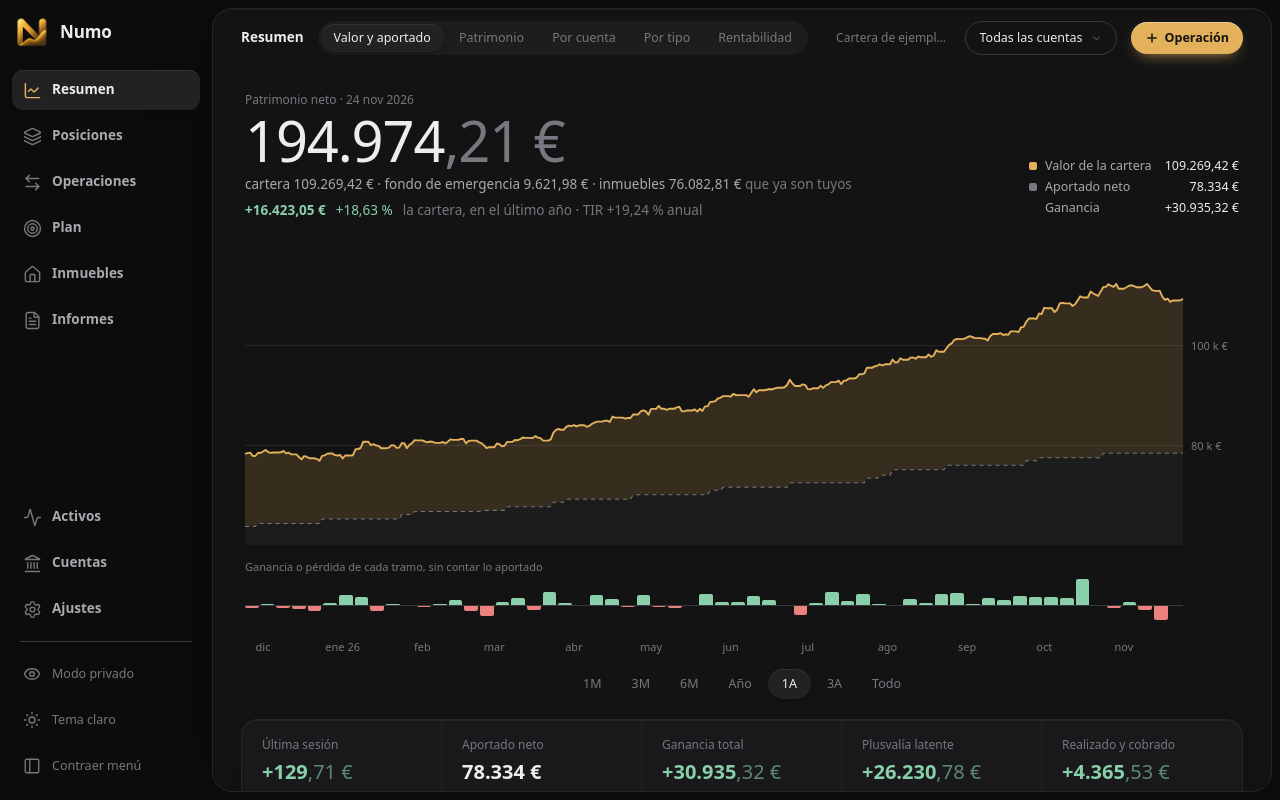
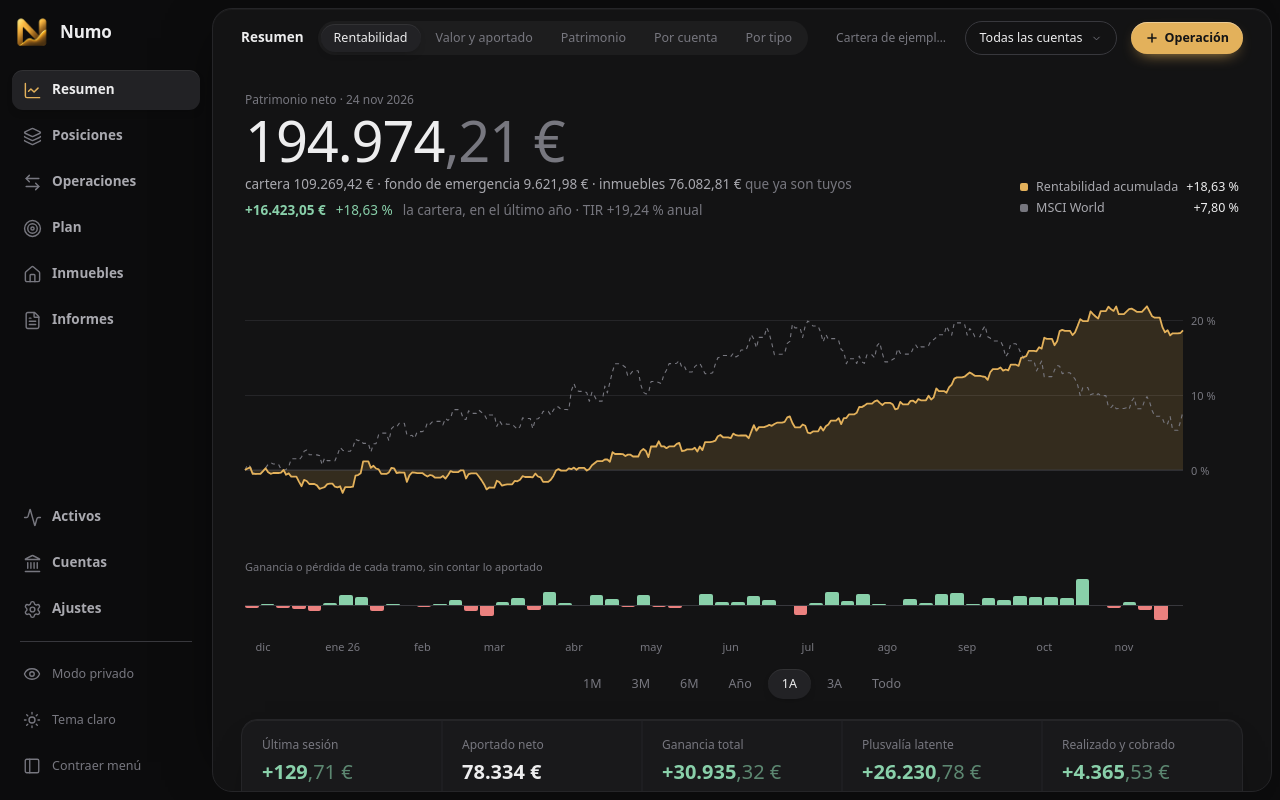
Before and after one commit to Nyhz/numo-desktop, a React (Vite) app: page /#/ in a window 1280 px wide. Built offline with nearby package versions, Linux system fonts and the light colour scheme.

Commit message:
Resumen: el gráfico abre en Rentabilidad
La pestaña «Rentabilidad» pasa a ser la primera y la que se ve al entrar.

```diff
--- a/src/pages/Resumen.tsx
+++ b/src/pages/Resumen.tsx
@@ -78,7 +78,7 @@ export function Resumen() {
   const range = useApp((s) => s.range);
   const hidden = usePrivate();
   const [, go] = useLocation();
-  const [picked, setMode] = useState<Mode>("valor");
+  const [picked, setMode] = useState<Mode>("rent");
   const [group, setGroup] = useState<Group>("Tipo");
   const [hover, setHover] = useState<{ src: number; k: number } | null>(null);
   const tl = d.timeline;
@@ -241,11 +241,11 @@ export function Resumen() {
             setMode(m);
           }}
           options={[
+            ["rent", "Rentabilidad"],
             ["valor", "Valor y aportado"],
             ...(net ? ([["pat", "Patrimonio"]] as const) : []),
             ["cuenta", "Por cuenta"],
             ["tipo", "Por tipo"],
-            ["rent", "Rentabilidad"],
           ]}
         />
       </HeaderSlot>
```
